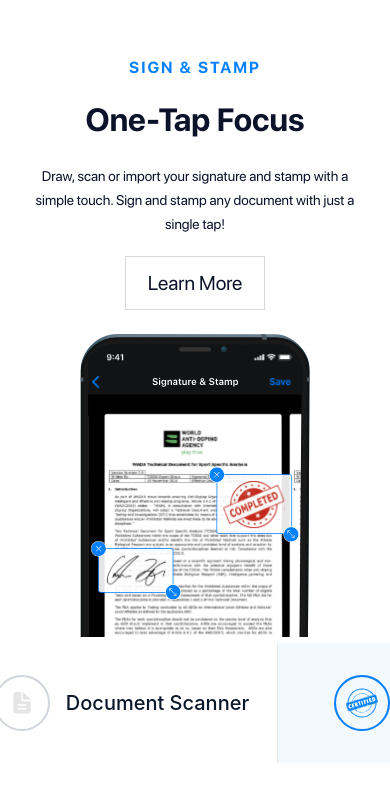
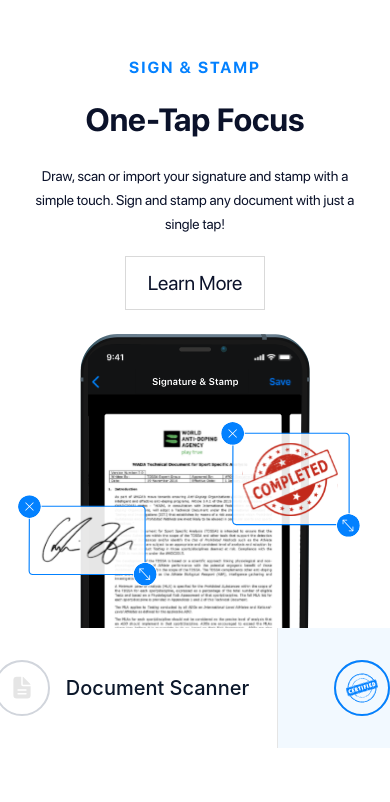
Before and after one commit to adiguzelburak/hubx, a React (Vite) app: page / in a window 390 px wide. Both pictures are taken after a click on the button 361 px from the left and 703 px from the top of the page. Shown: the top 802 px of the page. Built offline with nearby package versions, Linux system fonts and the light colour scheme; a web font is replaced by a local one.

Commit message:
style: tabs-layout animations has been responsive.

```diff
--- a/src/components/tabs/index.tsx
+++ b/src/components/tabs/index.tsx
@@ -1,6 +1,6 @@
 import { AnimatePresence } from 'framer-motion';
 import { useState } from 'react';
-import { FreeMode, Grid } from 'swiper/modules';
+import { Grid } from 'swiper/modules';
 import { Swiper, SwiperSlide } from 'swiper/react';
 import { Swiper as SwiperType } from 'swiper/types';
 import { TabsEnum } from '../../lib/tabs';
@@ -16,7 +16,6 @@ export default function Tabs() {
   const [activeIndex, setActiveIndex] = useState(0);
 
   const handleSlideChange = (swiper: SwiperType) => {
-    console.log(swiper);
     setActiveIndex(swiper.activeIndex);
   };
 
@@ -49,7 +48,7 @@ export default function Tabs() {
   ];
 
   return (
-    <div>
+    <div className="z-50">
       <AnimatePresence mode="wait">
         {activeTab === TabsEnum.DOCUMENT_SCANNER && (
           <DocumentScanner key="document-scanner" />
@@ -65,17 +64,13 @@ export default function Tabs() {
           <ExportShare key="export-share" />
         )}
       </AnimatePresence>
-      <div className="lg:hidden block h-[120px]">
+      <div className="lg:hidden block h-[120px] -mt-[15px] lg:mt-[0px]">
         <Swiper
           slidesPerView={1.25}
           centeredSlides={!(activeIndex === 0 || activeIndex === 4)}
           onSlideChange={handleSlideChange}
           spaceBetween={0}
-          freeMode={true}
-          // pagination={{
-          //   clickable: true,
-          // }}
-          modules={[Grid, FreeMode]}
+          modules={[Grid]}
           className="mySwiper"
         >
           {tabs.map((tab, index) => (
--- a/src/components/tabs/tab-contents/advanced-filters/index.tsx
+++ b/src/components/tabs/tab-contents/advanced-filters/index.tsx
@@ -9,12 +9,12 @@ export default function AdvancedFilters() {
         title="Unique Filters"
         description="Apply advanced filters and enhance quality with various custom made filters. Manually edit brightness and contrast by your own choice on the custom filters."
         phoneImage={
-          <div className="relative w-full h-full overflow-y-hidden">
+          <div className="relative w-full h-full lg:overflow-y-hidden">
             <motion.div
               initial={{ y: 600 }}
               animate={{ y: 65 }}
               transition={{ duration: 0.8, ease: 'linear' }}
-              className="absolute w-full h-full flex justify-center items-center z-10"
+              className="absolute w-full h-full flex justify-center items-center z-0"
             >
               <img
                 src="/assets/tab-images/sign-stamp.svg"
@@ -32,11 +32,8 @@ export default function AdvancedFilters() {
                   duration: 0.5,
                   ease: 'easeOut',
                 }}
+                className="left-[-17px] lg:left-[92px] bottom-[18%] lg:bottom-[12%] absolute max-w-[12.5%] lg:max-w-[40%]"
                 style={{
-                  position: 'absolute',
-                  left: '92px',
-                  bottom: '12%',
-                  maxWidth: '40%',
                   transformOrigin: 'center',
                   background: 'rgba(0, 0, 0, 0.364909)',
                   backdropFilter: 'blur(16.9431px)',
@@ -54,12 +51,8 @@ export default function AdvancedFilters() {
                   duration: 0.5,
                   ease: 'easeOut',
                 }}
+                className="right-[-18px] lg:right-[92px] bottom-[18%] lg:bottom-[12%] absolute max-w-[12.5%] lg:max-w-[40%]"
                 style={{
-                  position: 'absolute',
-                  opacity: 1,
-                  right: '96px',
-                  bottom: '12%',
-                  maxWidth: '40%',
                   transformOrigin: 'center',
                   background: 'rgba(0, 0, 0, 0.364909)',
                   backdropFilter: 'blur(16.9431px)',
--- a/src/components/tabs/tab-contents/batch-scanning/index.tsx
+++ b/src/components/tabs/tab-contents/batch-scanning/index.tsx
@@ -9,7 +9,7 @@ export default function BadgeScanning() {
         title="Multiple Page Scan"
         description="Scan multiple pages or documents in multiple-scanning mode. Batch all scans as a single document."
         phoneImage={
-          <div className="relative w-full h-full overflow-y-hidden">
+          <div className="relative w-full h-full overflow-hidden">
             <motion.div
               initial={{ y: 600 }}
               animate={{ y: 65 }}
@@ -21,6 +21,7 @@ export default function BadgeScanning() {
                   src="/assets/tab-images/batch-scanning.svg"
                   alt="Batch Scanning"
                   style={{ maxWidth: '100%', maxHeight: '100%' }}
+                  className="mt-3"
                 />
 
                 <motion.img
@@ -33,12 +34,9 @@ export default function BadgeScanning() {
                     duration: 0.5,
                     ease: 'easeOut',
                   }}
+                  className="left-[15%] lg:left-[15%] top-[28%] lg:top-[25%] absolute max-w-[70%] lg:max-w-[100%]"
                   style={{
-                    position: 'absolute',
-                    top: '25%',
-                    left: '15%',
                     transform: 'translateX(-50%)',
-                    maxWidth: '100%',
                     zIndex: 11,
                   }}
                 />
@@ -53,12 +51,9 @@ export default function BadgeScanning() {
                     duration: 0.5,
                     ease: 'easeOut',
                   }}
+                  className="left-[15%] lg:left-[15%] top-[36%] lg:top-[32%] absolute max-w-[70%] lg:max-w-[100%]"
                   style={{
-                    position: 'absolute',
-                    top: '32%',
-                    left: '15%',
                     transform: 'translateX(-50%)',
-                    maxWidth: '80%',
                     zIndex: 12,
                   }}
                 />
@@ -73,12 +68,9 @@ export default function BadgeScanning() {
                     duration: 0.5,
                     ease: 'easeOut',
                   }}
+                  className="left-[15%] lg:left-[15%] top-[44%] lg:top-[39%] absolute max-w-[70%] lg:max-w-[100%]"
                   style={{
-                    position: 'absolute',
-                    top: '39%',
-                    left: '15%',
                     transform: 'translateX(-50%)',
-                    maxWidth: '80%',
                     zIndex: 13,
                   }}
                 />
--- a/src/components/tabs/tab-contents/document-scanner/index.tsx
+++ b/src/components/tabs/tab-contents/document-scanner/index.tsx
@@ -14,7 +14,7 @@ export default function DocumentScanner() {
               initial={{ y: 600 }}
               animate={{ y: 65 }}
               transition={{ duration: 0.8, ease: 'linear' }}
-              className="absolute w-full h-full flex justify-center items-center z-10"
+              className="absolute w-full h-full flex justify-center items-center z-0"
             >
               <img
                 src="/assets/tab-images/document-scanner.svg"
--- a/src/components/tabs/tab-contents/export-share/index.tsx
+++ b/src/components/tabs/tab-contents/export-share/index.tsx
@@ -9,12 +9,12 @@ export default function ExportShare() {
         title="All-Round Conversion"
         description="Export your scans as PDF,JPG,ZIP,TXT and Word."
         phoneImage={
-          <div className="relative w-full h-full overflow-y-hidden">
+          <div className="relative w-full h-full lg:overflow-y-hidden">
             <motion.div
               initial={{ y: 600 }}
               animate={{ y: 65 }}
               transition={{ duration: 0.8, ease: 'linear' }}
-              className="absolute w-full h-full flex justify-center items-center z-10"
+              className="absolute w-full h-full flex justify-center items-center z-0"
             >
               <div className="relative">
                 <img
@@ -33,12 +33,9 @@ export default function ExportShare() {
                   duration: 0.5,
                   ease: 'easeOut',
                 }}
+                className="bottom-0 left-[-46%] lg:left-0 absolute max-w-[8%] lg:max-w-[20%]"
                 style={{
-                  position: 'absolute',
-                  maxWidth: '20%',
                   zIndex: 14,
-                  bottom: '0%',
-                  left: '0%',
                 }}
               />
               <motion.img
@@ -51,11 +48,9 @@ export default function ExportShare() {
                   duration: 0.5,
                   ease: 'easeOut',
                 }}
+                className="bottom-[4%] left-[26%] lg:bottom-[-6%] lg:left-[28%] absolute max-w-[41%] lg:max-w-[100%]"
                 style={{
-                  position: 'absolute',
                   zIndex: 11,
-                  bottom: '-6%',
-                  left: '28%',
                 }}
               />
 
@@ -69,11 +64,9 @@ export default function ExportShare() {
                   duration: 0.5,
                   ease: 'easeOut',
                 }}
+                className="lg:bottom-[5.5%] lg:left-[43.2%] absolute bottom-[15.5%] left-[43.2%] max-w-[36%] lg:max-w-[100%]"
                 style={{
-                  position: 'absolute',
                   zIndex: 12,
-                  bottom: '5.5%',
-                  left: '43.2%',
                 }}
               />
 
@@ -87,11 +80,9 @@ export default function ExportShare() {
                   duration: 0.5,
                   ease: 'easeOut',
                 }}
+                className="right-[4.5%] bottom-[9%] lg:right-[19.5%] lg:bottom-[-2%] absolute max-w-[42%] lg:max-w-[100%]"
                 style={{
-                  position: 'absolute',
                   zIndex: 13,
-                  bottom: '-2%',
-                  right: '19.5%',
                 }}
               />
             </motion.div>
--- a/src/components/tabs/tab-contents/sign-stamp/index.tsx
+++ b/src/components/tabs/tab-contents/sign-stamp/index.tsx
@@ -9,12 +9,12 @@ export default function SignStamp() {
         title="One-Tap Focus"
         description="Draw, scan or import your signature and stamp with a simple touch. Sign and stamp any document with just a single tap!"
         phoneImage={
-          <div className="relative w-full h-full overflow-y-hidden">
+          <div className="relative w-full h-full lg:overflow-y-hidden">
             <motion.div
               initial={{ y: 600 }}
               animate={{ y: 65 }}
               transition={{ duration: 0.8, ease: 'linear' }}
-              className="absolute w-full h-full flex justify-center items-center z-10"
+              className="absolute w-full h-full flex justify-center items-center z-0"
             >
               <img
                 src="/assets/tab-images/sign-stamp.svg"
@@ -25,6 +25,7 @@ export default function SignStamp() {
               <motion.img
                 src="/assets/tab-images/sign-stamp-signature.svg"
                 alt="Signature"
+                className="left-[-64px] lg:left-[10px] bottom-[27%] lg:bottom-[24%] absolute max-w-[62%] lg:max-w-[40%]"
                 initial={{ scale: 0 }}
                 animate={{ scale: 1 }}
                 transition={{
@@ -33,10 +34,6 @@ export default function SignStamp() {
                   ease: 'easeOut',
                 }}
                 style={{
-                  position: 'absolute',
-                  left: '10px',
-                  bottom: '24%',
-                  maxWidth: '40%',
                   transformOrigin: 'center',
                 }}
               />
@@ -46,16 +43,13 @@ export default function SignStamp() {
                 alt="Badge"
                 initial={{ scale: 0 }}
                 animate={{ scale: 1 }}
+                className="right-[-52px] lg:right-[10px] bottom-[38%] lg:bottom-[37%] absolute max-w-[62%] lg:max-w-[40%]"
                 transition={{
                   delay: 1,
                   duration: 0.5,
                   ease: 'easeOut',
                 }}
                 style={{
-                  position: 'absolute',
-                  right: '10px',
-                  bottom: '37%',
-                  maxWidth: '40%',
                   transformOrigin: 'center',
                 }}
               />
--- a/src/styles.css
+++ b/src/styles.css
@@ -77,9 +77,15 @@ body {
   font-family: 'SF Pro Display', system-ui, sans-serif;
 }
 
+#root {
+  z-index: 100;
+  overflow: hidden !important;
+}
+
 .swiper {
   width: 100%;
   height: 100%;
+  z-index: 20 !important;
 }
 
 .swiper-slide {
```
